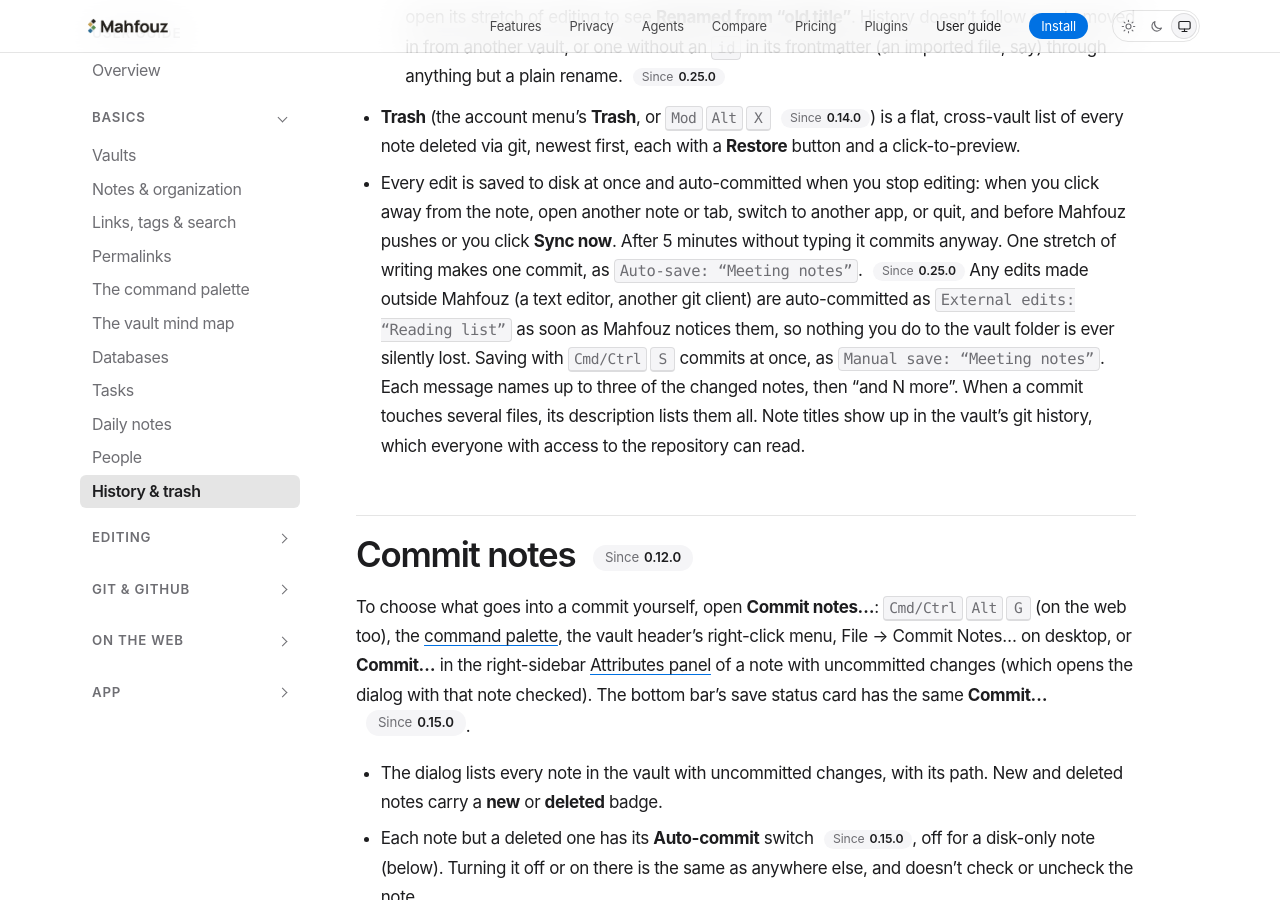
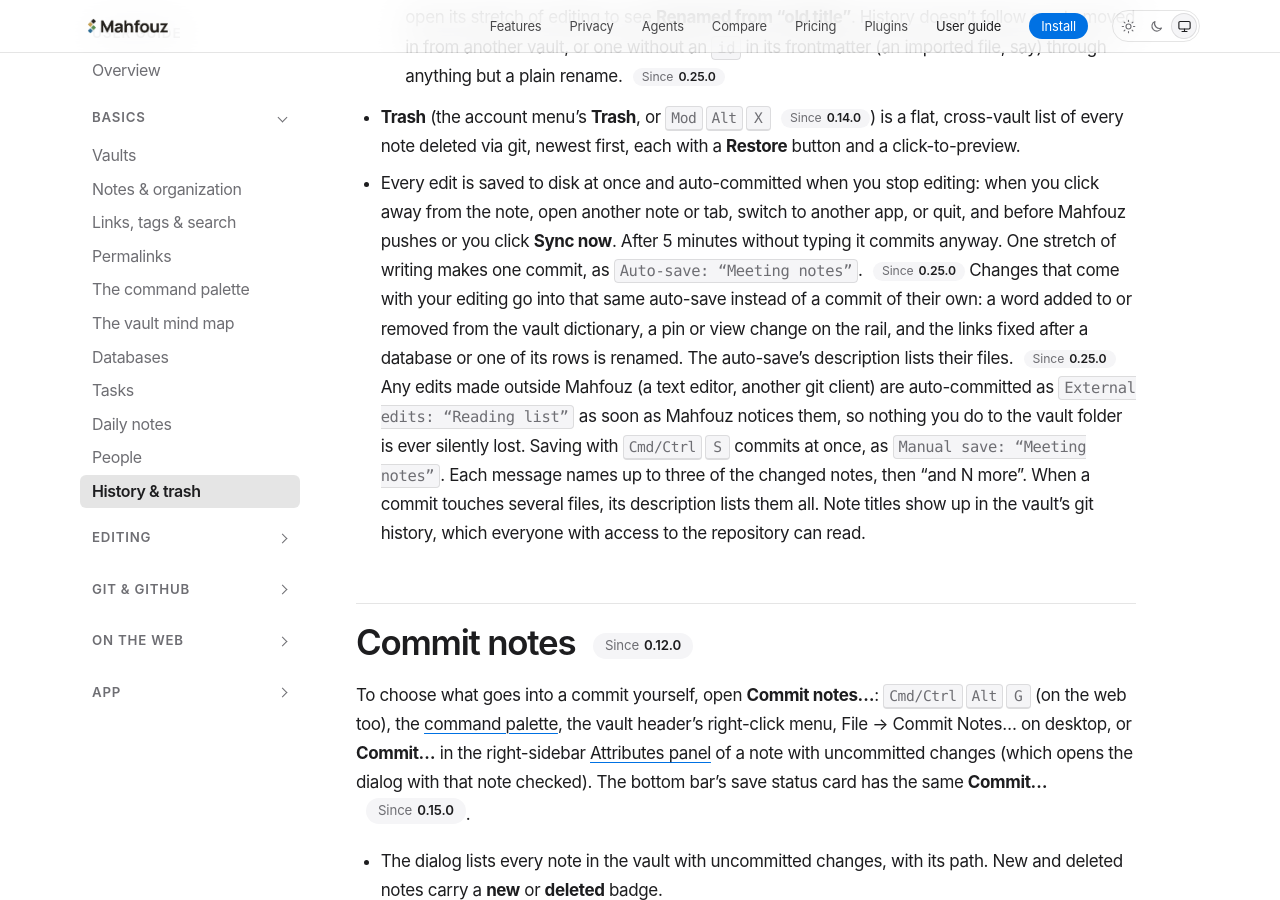
Before and after one commit to mahfouz-app/docs, a Jekyll site: the page built from guide/history.md, in a window 1280 px wide and 900 px high, scrolled down 927 px. Built offline with Jekyll 4.4.1, drawn with Linux system fonts in a browser that asks for light colours.

Commit message:
History: side changes join the next auto-save
A vault dictionary word, a rail pin or view change, and the links fixed
after a database or row rename no longer make a commit of their own: the
next auto-save takes them, its description listing their files.

Mahfouz issue: https://l.mahfouz.app/a0petb01a1b7b250577ea0b817a03cdcb3ab97

Co-Authored-By: Claude Opus 5.5 <noreply@anthropic.com>

```diff
--- a/guide/history.md
+++ b/guide/history.md
@@ -48,7 +48,12 @@ Mahfouz keeps no separate history of its own: **history is git history.**
   switch to another app, or quit, and before Mahfouz pushes or you
   click **Sync now**. After 5 minutes without typing it commits anyway.
   One stretch of writing makes one commit, as
-  `Auto-save: “Meeting notes”`. {% include since.html v="0.25.0" %} Any edits made outside
+  `Auto-save: “Meeting notes”`. {% include since.html v="0.25.0" %} Changes that come
+  with your editing go into that same auto-save instead of a commit of
+  their own: a word added to or removed from the vault dictionary, a pin or
+  view change on the rail, and the links fixed after a database or one of
+  its rows is renamed. The auto-save's description lists their files.
+  {% include since.html v="0.25.0" %} Any edits made outside
   Mahfouz (a text editor, another git client) are auto-committed as
   `External edits: “Reading list”` as soon as Mahfouz notices them, so
   nothing you do to the vault folder is ever silently lost. Saving with
```
